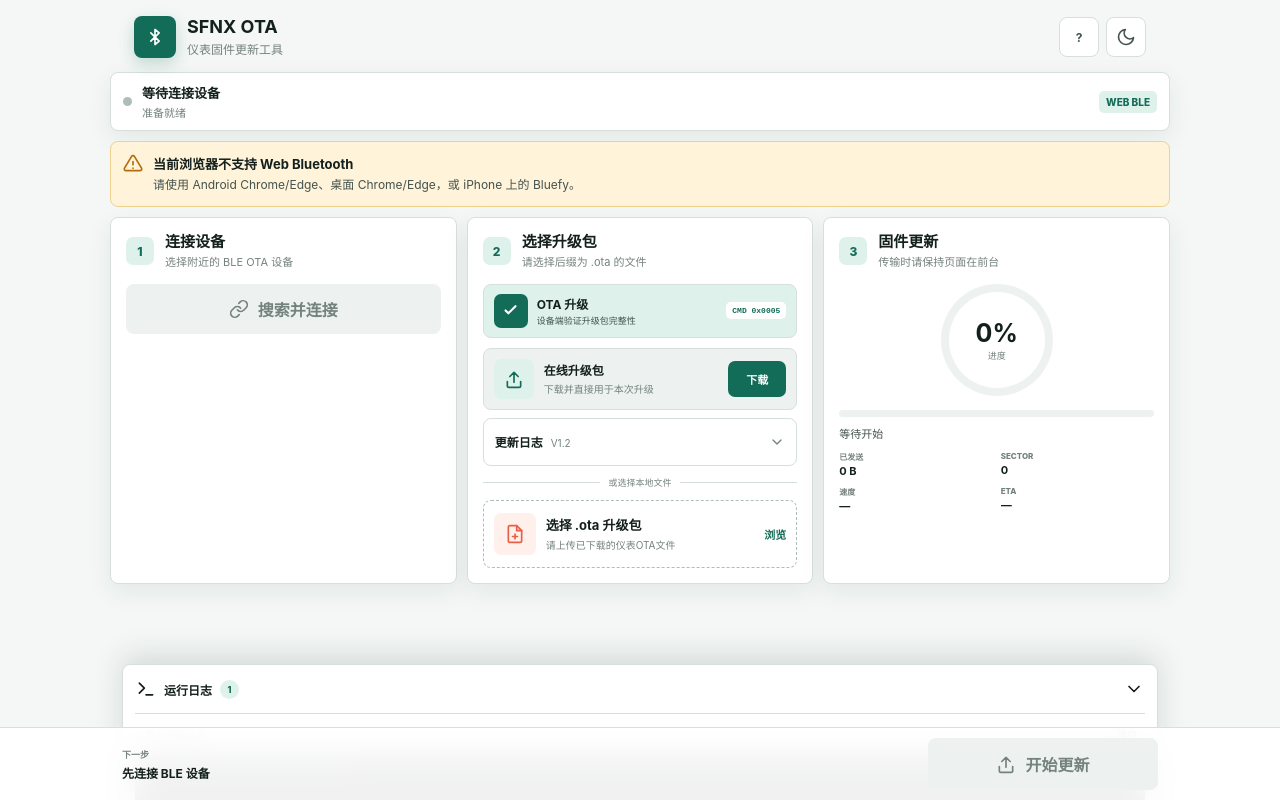
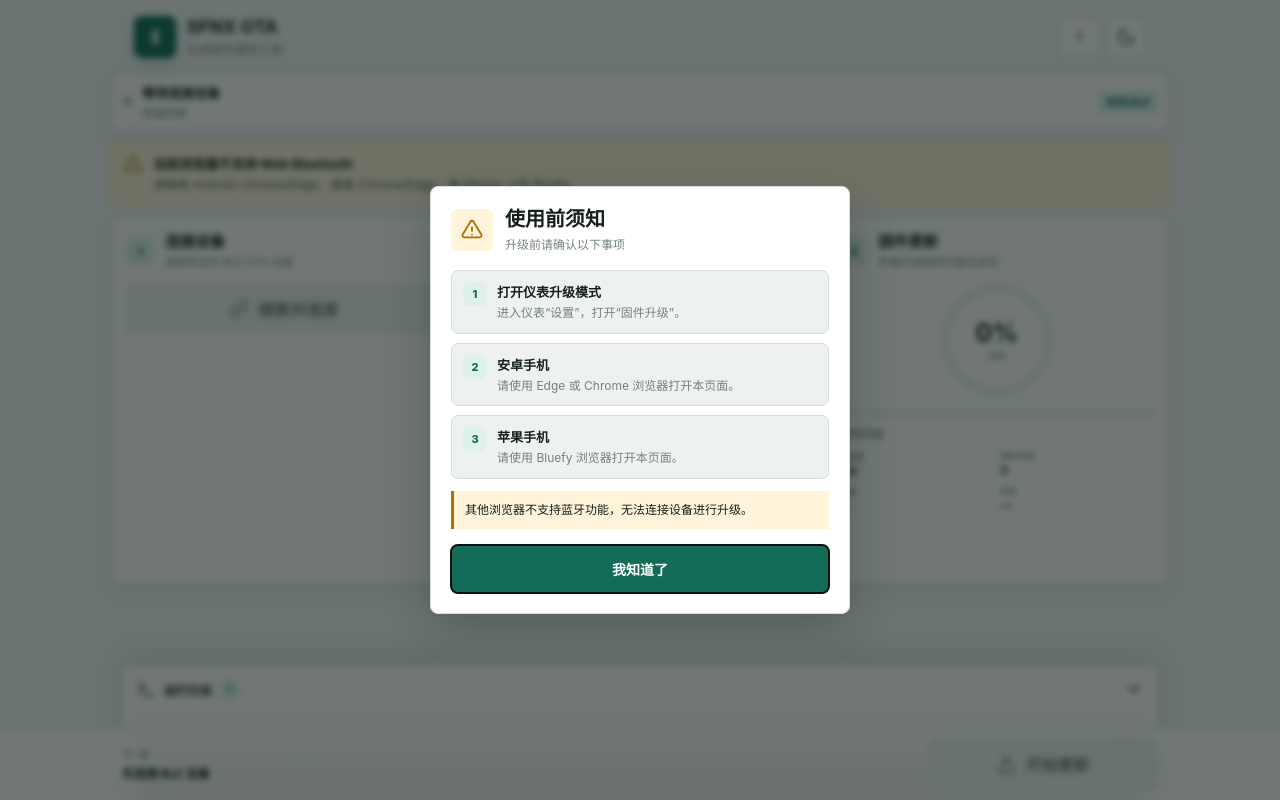
Before and after one commit to SF-NX/esp32-ble-ota-web, a website: page index.html in a window 1280 px wide. Drawn offline with Linux system fonts and the light colour scheme.

Commit message:
增加网页升级前使用提示

```diff
--- a/app.js
+++ b/app.js
@@ -644,6 +644,10 @@ function formatTime(seconds) {
 class AbortError extends Error {}
 
 function bindUi() {
+  $('welcomeConfirm').addEventListener('click', () => {
+    $('welcomeModal').classList.add('hidden');
+    document.body.classList.remove('modal-open');
+  });
   $('connectButton').addEventListener('click', connectDevice);
   $('disconnectButton').addEventListener('click', disconnectDevice);
   $('fileInput').addEventListener('change', (event) => selectFile(event.target.files?.[0]));
@@ -668,6 +672,7 @@ function applyTheme() {
 
 function init() {
   bindUi(); applyTheme(); applyTranslations(); showPlatformNotice(); resetProgress();
+  $('welcomeConfirm').focus();
   loadReleaseNotes();
   addLog(`Platform: ${platform.bluefy ? 'Bluefy' : platform.ios ? 'iOS browser' : 'Web Bluetooth'}`, 'accent');
   if (platform.edgeAndroid) addLog('Android Edge compatibility: reliable BLE writes enabled', 'accent');
--- a/index.html
+++ b/index.html
@@ -8,9 +8,9 @@
   <title>SFNX OTA</title>
   <link rel="manifest" href="manifest.webmanifest">
   <link rel="icon" href="icons/app-icon.svg" type="image/svg+xml">
-  <link rel="stylesheet" href="styles.css?v=15">
+  <link rel="stylesheet" href="styles.css?v=17">
 </head>
-<body>
+<body class="modal-open">
   <svg class="svg-sprite" aria-hidden="true">
     <symbol id="i-bluetooth" viewBox="0 0 24 24"><path d="m7 7 10 10-5 4V3l5 4L7 17"/></symbol>
     <symbol id="i-sun" viewBox="0 0 24 24"><circle cx="12" cy="12" r="4"/><path d="M12 2v2m0 16v2M4.93 4.93l1.41 1.41m11.32 11.32 1.41 1.41M2 12h2m16 0h2M4.93 19.07l1.41-1.41M17.66 6.34l1.41-1.41"/></symbol>
@@ -176,7 +176,35 @@
     </div>
   </section>
 
+  <div class="welcome-modal" id="welcomeModal" role="dialog" aria-modal="true" aria-labelledby="welcomeTitle">
+    <div class="welcome-panel">
+      <div class="welcome-heading">
+        <div class="welcome-icon"><svg><use href="#i-alert"/></svg></div>
+        <div>
+          <h2 id="welcomeTitle">使用前须知</h2>
+          <p>升级前请确认以下事项</p>
+        </div>
+      </div>
+      <ol class="welcome-steps">
+        <li>
+          <span>1</span>
+          <div><strong>打开仪表升级模式</strong><p>进入仪表“设置”，打开“固件升级”。</p></div>
+        </li>
+        <li>
+          <span>2</span>
+          <div><strong>安卓手机</strong><p>请使用 Edge 或 Chrome 浏览器打开本页面。</p></div>
+        </li>
+        <li>
+          <span>3</span>
+          <div><strong>苹果手机</strong><p>请使用 Bluefy 浏览器打开本页面。</p></div>
+        </li>
+      </ol>
+      <p class="welcome-warning">其他浏览器不支持蓝牙功能，无法连接设备进行升级。</p>
+      <button class="welcome-confirm" id="welcomeConfirm" type="button">我知道了</button>
+    </div>
+  </div>
+
   <div class="toast-region" id="toastRegion" aria-live="assertive"></div>
-  <script type="module" src="app.js?v=16"></script>
+  <script type="module" src="app.js?v=17"></script>
 </body>
 </html>
--- a/styles.css
+++ b/styles.css
@@ -295,6 +295,47 @@ svg { width: 20px; height: 20px; fill: none; stroke: currentColor; stroke-width:
 .toast.error { color: var(--danger); border-color: var(--danger); background: var(--danger-soft); }
 .toast.success { color: var(--success); border-color: var(--success); background: var(--brand-soft); }
 
+body.modal-open { overflow: hidden; }
+.welcome-modal {
+  position: fixed;
+  z-index: 100;
+  inset: 0;
+  padding: max(18px, env(safe-area-inset-top)) 16px max(18px, env(safe-area-inset-bottom));
+  display: grid;
+  place-items: center;
+  overflow-y: auto;
+  background: rgba(10, 22, 19, .58);
+  backdrop-filter: blur(3px);
+}
+.welcome-modal.hidden { display: none; }
+.welcome-panel {
+  width: min(100%, 420px);
+  padding: 20px;
+  border: 1px solid var(--border);
+  border-radius: 8px;
+  color: var(--text);
+  background: var(--surface);
+  box-shadow: 0 16px 45px rgba(7, 25, 20, .22);
+}
+.welcome-heading { display: flex; align-items: center; gap: 12px; }
+.welcome-icon { width: 42px; height: 42px; display: grid; flex: 0 0 auto; place-items: center; border-radius: 7px; color: var(--warning); background: var(--warning-soft); }
+.welcome-icon svg { width: 22px; height: 22px; }
+.welcome-heading h2 { margin: 0; font-size: 20px; line-height: 1.2; }
+.welcome-heading p { margin: 4px 0 0; color: var(--muted); font-size: 12px; }
+.welcome-steps { margin: 18px 0 0; padding: 0; display: grid; gap: 9px; list-style: none; }
+.welcome-steps li { padding: 11px; display: flex; align-items: flex-start; gap: 10px; border: 1px solid var(--border); border-radius: 7px; background: var(--surface-2); }
+.welcome-steps li > span { width: 24px; height: 24px; display: grid; flex: 0 0 auto; place-items: center; border-radius: 6px; color: var(--brand); background: var(--brand-soft); font-size: 11px; font-weight: 850; }
+.welcome-steps strong { display: block; font-size: 13px; }
+.welcome-steps p { margin: 3px 0 0; color: var(--muted); font-size: 12px; line-height: 1.45; }
+.welcome-warning { margin: 12px 0 0; padding: 10px 11px; border-left: 3px solid var(--warning); color: var(--text); background: var(--warning-soft); font-size: 12px; line-height: 1.5; }
+.welcome-confirm { width: 100%; min-height: 48px; margin-top: 16px; border: 0; border-radius: 7px; color: #fff; background: var(--brand); font-size: 14px; font-weight: 800; cursor: pointer; }
+.welcome-confirm:active { background: var(--brand-strong); }
+
+@media (max-height: 560px) {
+  .welcome-modal { display: block; }
+  .welcome-panel { margin: 0 auto; }
+}
+
 @keyframes pulse { 50% { opacity: .35; transform: scale(.82); } }
 @keyframes toast-in { from { opacity: 0; transform: translateY(-8px); } }
 
--- a/sw.js
+++ b/sw.js
@@ -1,4 +1,4 @@
-const CACHE = 'bleota-web-v16-edge-throughput';
+const CACHE = 'bleota-web-v17-welcome-notice';
 const ASSETS = ['./', './index.html', './tutorial.html', './tutorial.css', './styles.css', './app.js', './protocol.js', './manifest.webmanifest', './icons/app-icon.svg'];
 
 self.addEventListener('install', (event) => {
```
